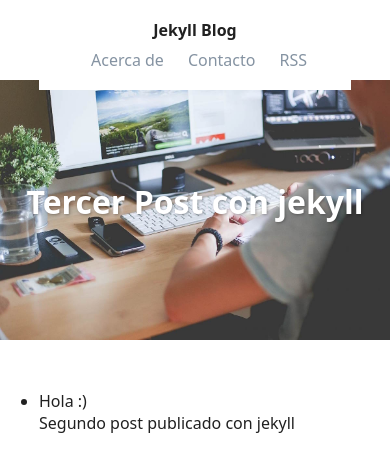
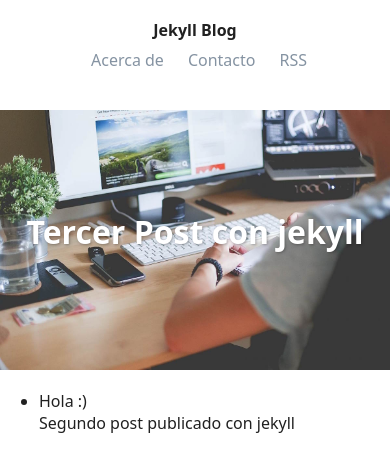
Before and after one commit to OscarSoler/BlogJekyll, a Jekyll site: the page built from _posts/2015-12-28-tercer-post.md, in a window 390 px wide. Shown: the top 472 px of the page. Built offline with Jekyll 4.4.1, drawn with Linux system fonts in a browser that asks for light colours.

Commit message:
Se arreglo el problema de estilo en mobiles

```diff
--- a/_stylus/modulos/post.styl
+++ b/_stylus/modulos/post.styl
@@ -29,7 +29,7 @@
 
 @media screen and (max-width: 500px)
 	#banner
-		top 60px
+		top 90px
 
 		h1
 			font-size 2em
--- a/css/main.css
+++ b/css/main.css
@@ -366,7 +366,7 @@ div#contenedor-principal {
 }
 @media screen and (max-width: 500px) {
   #banner {
-    top: 60px;
+    top: 90px;
   }
   #banner h1 {
     font-size: 2em;
```
